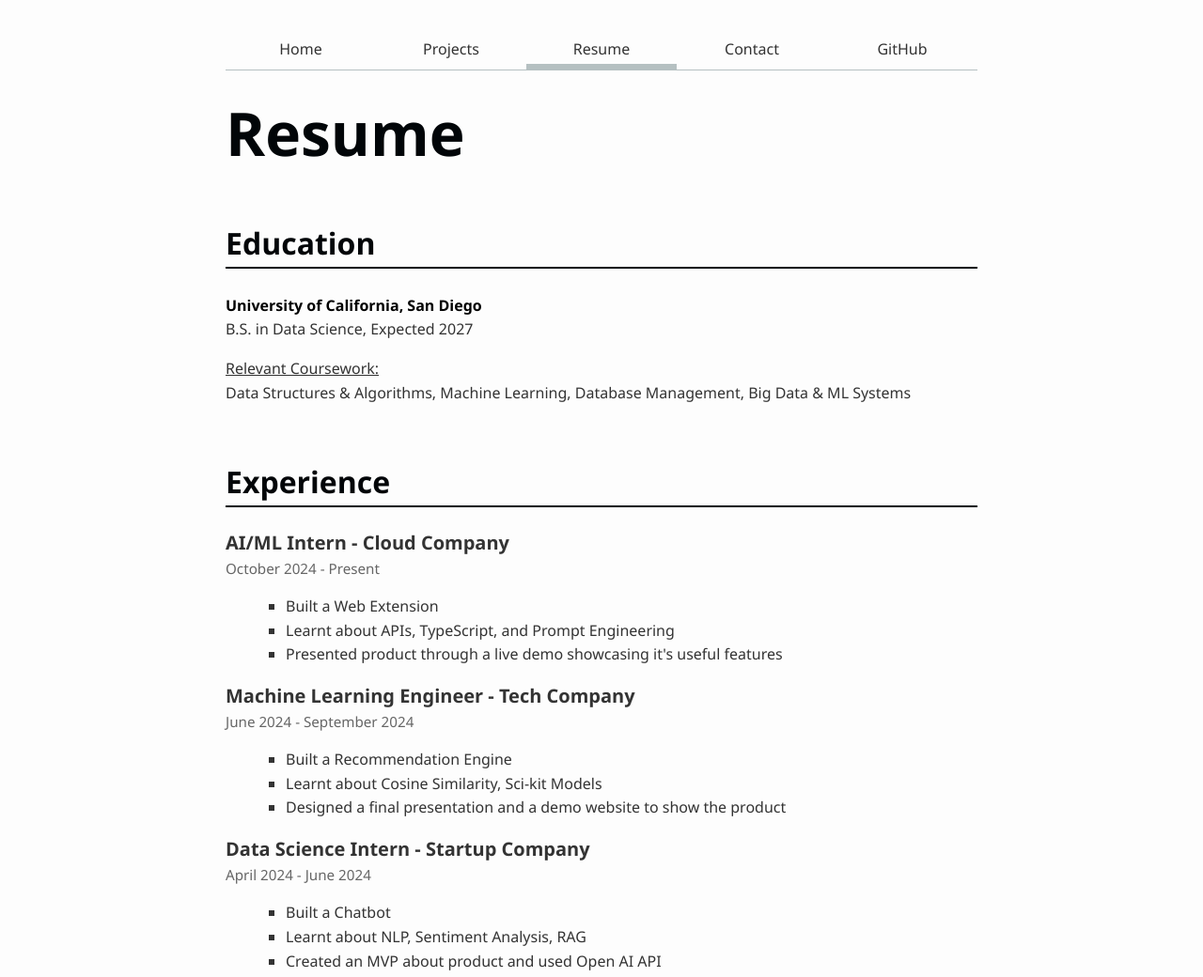
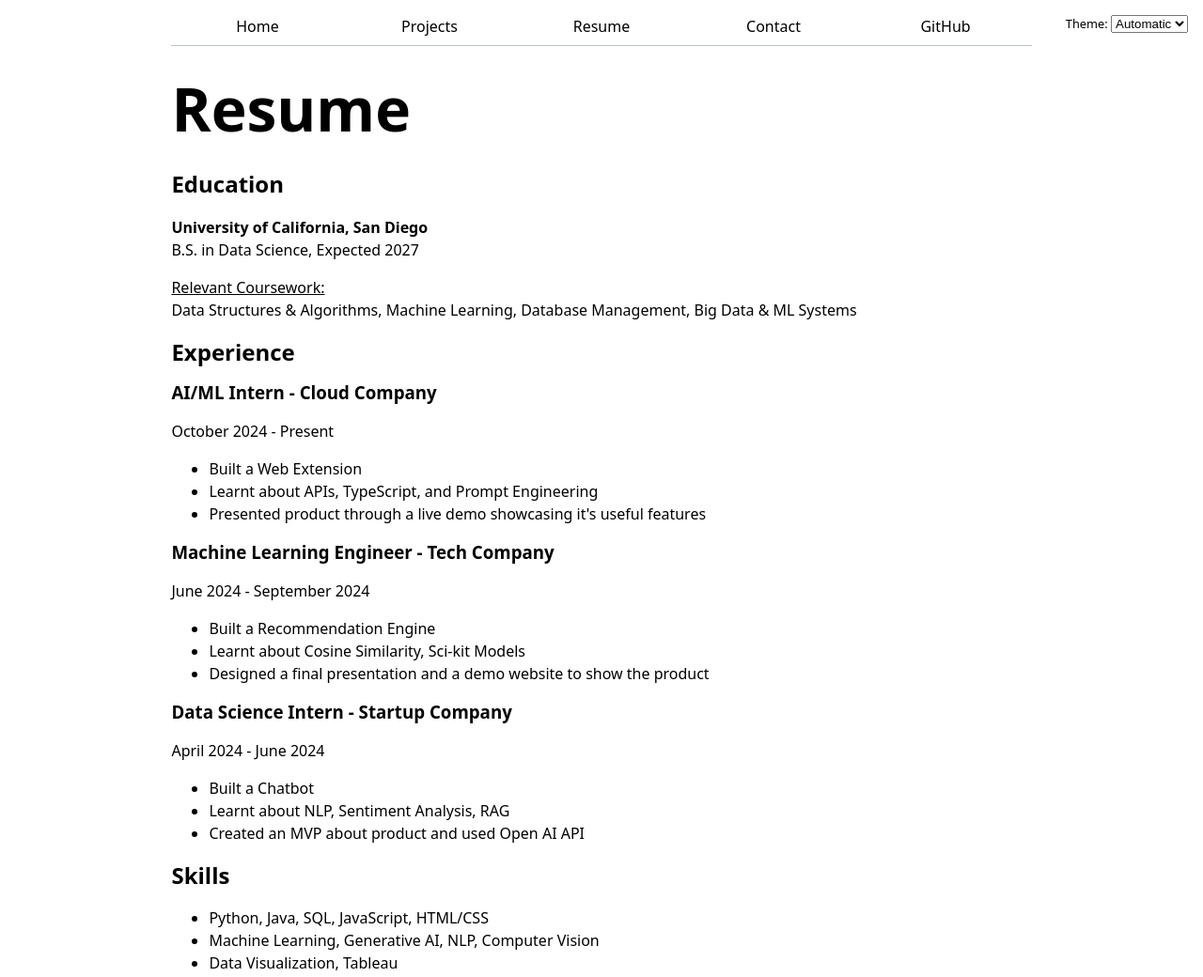
Before and after one commit to abhi-sathvika/personal-portfolio, a plain HTML site: page resume/index.html in a window 1280 px wide. Shown: the top 1040 px of the page at 94% size. Drawn offline with Linux system fonts and the light colour scheme.

Commit message:
completed lab 3

```diff
--- /dev/null
+++ b/global.js
@@ -0,0 +1,118 @@
+console.log('IT’S ALIVE!');
+
+function $$(selector, context = document) {
+  return Array.from(context.querySelectorAll(selector));
+}
+
+// Step 2
+// let navLinks = $$("nav a");
+
+// let currentLink = navLinks.find(
+//   (a) => a.host === location.host && a.pathname === location.pathname
+// );
+
+// currentLink?.classList.add("current");
+
+
+// Step 3 Automatic navigation menu
+
+const BASE_PATH = (location.hostname === "localhost" || location.hostname === "127.0.0.1")
+  ? "/"
+  : "/personal-portfolio/";
+
+// Define pages
+let pages = [
+  { url: '', title: 'Home' },
+  { url: 'projects/', title: 'Projects' },
+  { url: 'resume/', title: 'Resume' },
+  { url: 'contact/', title: 'Contact' },
+  { url: 'https://github.com/abhi-sathvika', title: 'GitHub' },
+];
+
+// Create nav and add it to top of body
+let nav = document.createElement('nav');
+document.body.prepend(nav);
+
+// Create each link and append
+for (let p of pages) {
+  let url = p.url;
+  let title = p.title;
+
+  // Prepend BASE_PATH if internal
+  url = !url.startsWith('http') ? BASE_PATH + url : url;
+
+  let a = document.createElement('a');
+  a.href = url;
+  a.textContent = title;
+
+  // Highlight current page
+  a.classList.toggle(
+    'current',
+    a.host === location.host && a.pathname === location.pathname,
+  );
+
+  // Open external links in new tab
+  a.target = a.host !== location.host ? '_blank' : '_self';
+
+  nav.append(a);
+}
+
+
+// Step 4 Light & Dark Theme
+
+document.addEventListener("DOMContentLoaded", () => {
+    // Inject the theme dropdown at the top of the body
+    document.body.insertAdjacentHTML(
+      "afterbegin",
+      `
+      <label class="color-scheme">
+        Theme:
+        <select id="theme-select">
+          <option value="light dark">Automatic</option>
+          <option value="light">Light</option>
+          <option value="dark">Dark</option>
+        </select>
+      </label>
+      `
+    );
+
+    const themeSelect = document.getElementById("theme-select");
+    const root = document.documentElement;
+
+    // Load the stored theme preference if it exists
+    const stored = localStorage.getItem("color-scheme");
+    if (stored) {
+      root.style.colorScheme = stored;
+      themeSelect.value = stored;
+    }
+
+    // Apply the selected theme when changed
+    themeSelect.addEventListener("change", () => {
+      const selected = themeSelect.value;
+      root.style.colorScheme = selected;
+      localStorage.setItem("color-scheme", selected);
+    });
+  });
+
+
+// Step 5 Contact Form
+
+const form = document.querySelector("#contact-form");
+
+form?.addEventListener("submit", function (e) {
+  e.preventDefault(); // Stop normal submission
+
+  const data = new FormData(form);
+  const params = [];
+
+  for (let [name, value] of data) {
+    const encoded = `${encodeURIComponent(name)}=${encodeURIComponent(value)}`;
+    params.push(encoded);
+  }
+
+  const queryString = params.join("&");
+  const url = `${form.action}?${queryString}`;
+
+  // Open default email client with prefilled subject/body
+  location.href = url;
+});
--- a/resume/index.html
+++ b/resume/index.html
@@ -5,19 +5,9 @@
     <meta name="viewport" content="width=device-width, initial-scale=1.0">
     <title>Resume</title>
     <link rel="stylesheet" href="../style.css">
+    <script type="module" src="../global.js"></script>
 </head>
-<body class="resume-page">
-
-    <nav>
-        <ul>
-            <li><a href="../index.html">Home</a></li>
-            <li><a href="../projects/index.html">Projects</a></li>
-            <li><a class="current" href="index.html">Resume</a></li>
-            <li><a href="../contact/index.html">Contact</a></li>
-            <li><a href="https://github.com/abhi-sathvika" target="_blank">GitHub</a></li>
-        </ul>
-    </nav>
-
+<body>
 
     <h1>Resume</h1>
 
@@ -71,5 +61,22 @@
         </ul>
     </section>
 
+    <script>
+        // Check if a theme is already set by the user, otherwise use system preference
+        const theme = localStorage.getItem('theme') ||
+          (window.matchMedia('(prefers-color-scheme: dark)').matches ? 'dark' : 'light');
+
+        // Apply the appropriate theme
+        document.body.classList.toggle('dark-theme', theme === 'dark');
+
+        // Optional: Store the user's theme choice for future visits
+        // This part lets users persist the theme across sessions
+        document.querySelector('select').addEventListener('change', function(e) {
+          const selectedTheme = e.target.value;
+          localStorage.setItem('theme', selectedTheme);
+          document.body.classList.toggle('dark-theme', selectedTheme === 'dark');
+        });
+    </script>
+
 </body>
 </html>
--- a/style.css
+++ b/style.css
@@ -15,6 +15,7 @@ body {
 
 html {
   accent-color: var(--color-accent);
+  color-scheme: light dark;
 }
 
 body {
@@ -32,8 +33,9 @@ nav li {
 }
 
 nav {
+  --border-color: oklch(50% 10% 200 / 40%);
   display: flex;
-  border-bottom: 1px solid oklch(80% 3% 200);
+  border-bottom: 1px solid var(--border-color);
   margin-bottom: 1em;
 }
 
@@ -52,7 +54,8 @@ nav a.current {
 
 nav a:hover {
   border-bottom: 0.4em solid var(--color-accent);
-  background-color: oklch(from var(--color-accent) 95% 5% h);
+  /* background-color: oklch(from var(--color-accent) 95% 5% h); */
+  background-color: color-mix(in oklch, var(--color-accent), canvas 85%);
 }
 
 /* ===== Contact Form Styling ===== */
@@ -127,7 +130,7 @@ h2, h3, h4, h5, h6 {
 
 
 /* === Resume Page Styles (scoped) === */
-.resume-page {
+/* .resume-page {
   font-family: 'Segoe UI', Tahoma, Geneva, Verdana, sans-serif;
   line-height: 1.6;
   padding: 2em;
@@ -188,4 +191,50 @@ h2, h3, h4, h5, h6 {
   .resume-page {
     padding: 1em;
   }
+} */
+
+
+/* === Resume Page Styles === */
+.resume-page {
+  font-family: 'Segoe UI', Tahoma, Geneva, Verdana, sans-serif;
+  line-height: 1.6;
+  padding: 2em;
+  background-color: #fdfdfd; /* Light theme background */
+  color: #333; /* Light theme text color */
+  max-width: 800px;
+  margin: 0 auto;
 }
+
+/* When dark theme is active */
+body.dark-theme .resume-page {
+  background-color: #0d1117; /* Dark theme background */
+  color: #c9d1d9; /* Dark theme text color */
+}
+
+body.dark-theme .resume-page h1 {
+  color: #ffffff; /* Dark theme header color */
+}
+
+body.dark-theme .resume-page section h2 {
+  color: #ffffff; /* Dark theme section title */
+  border-bottom: 2px solid #30363d; /* Dark theme border */
+}
+
+body.dark-theme .resume-page strong {
+  color: #ffffff; /* Dark theme strong text */
+}
+
+body.dark-theme .resume-page time {
+  color: #8b949e; /* Dark theme time color */
+}
+
+
+/*=======Theme Dropdown Button=======*/
+
+.color-scheme {
+  position: absolute;
+  top: 1rem;
+  right: 1rem;
+  font-size: 80%;
+  font-family: inherit;
+}
```
Also changed, not shown: contact/index.html (+18 -5 lines), index.html (+4 -4 lines), projects/index.html (+4 -3 lines).
